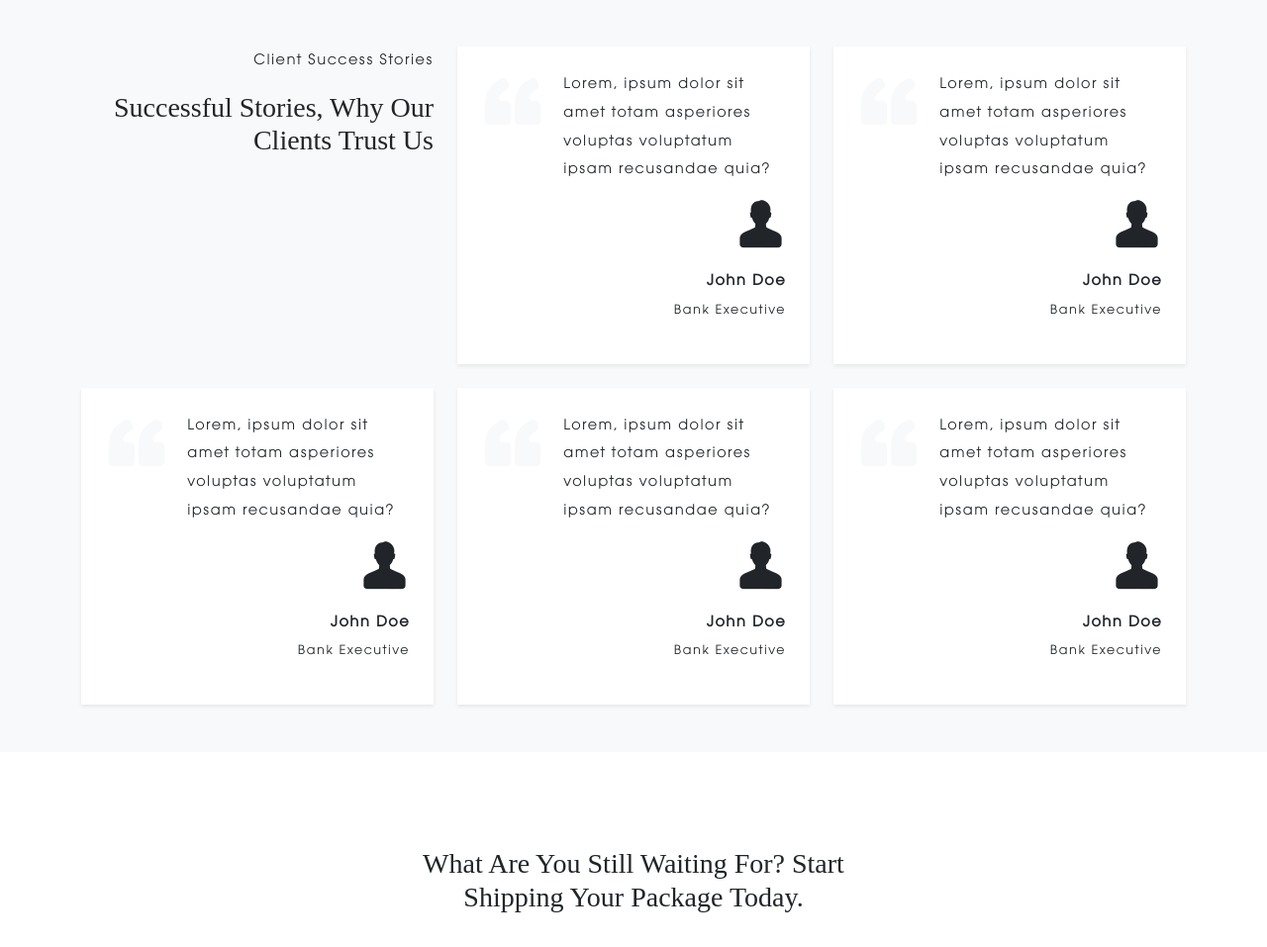
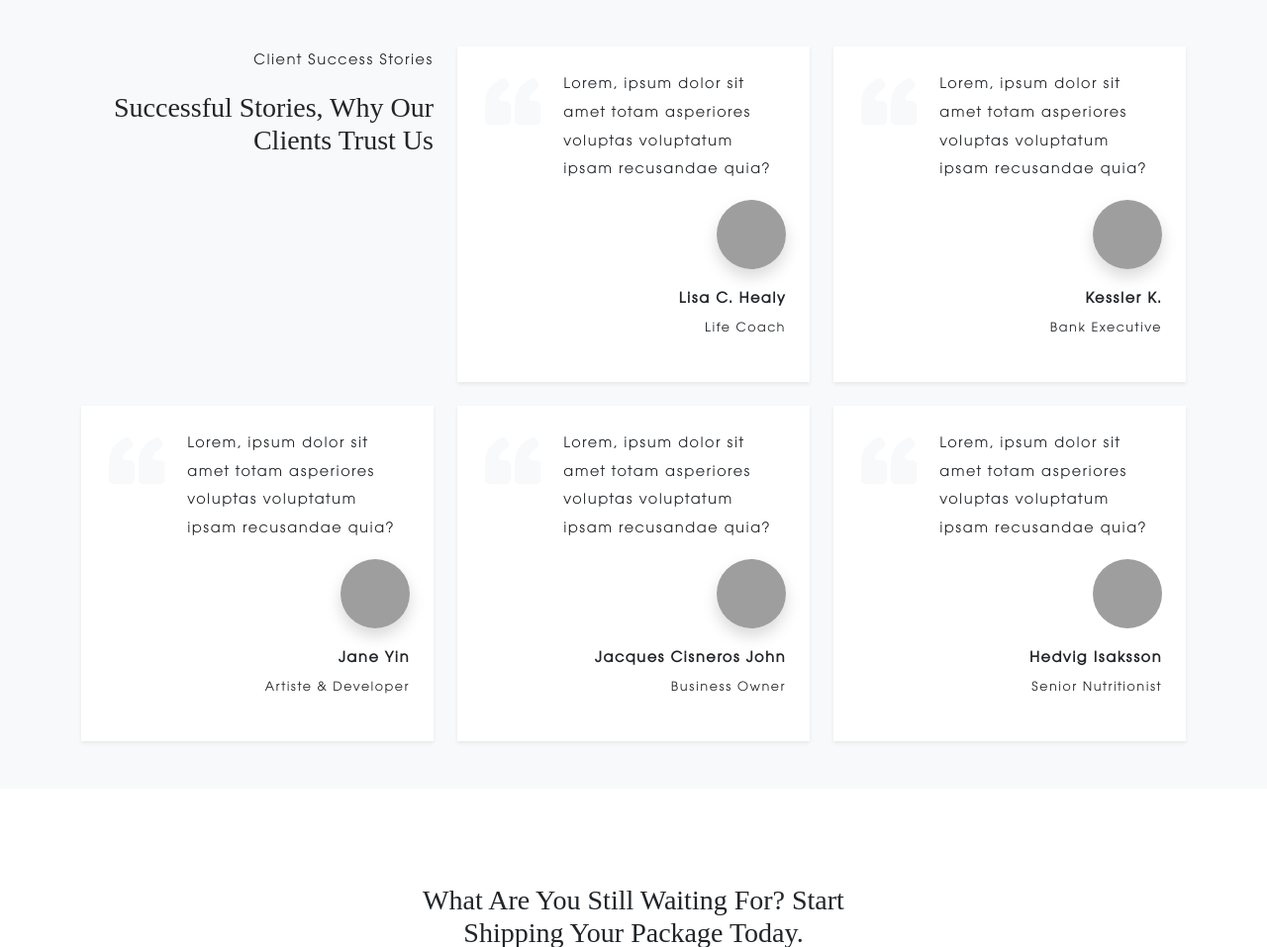
Before and after one commit to ndmichael/logistics, a Django app: page / in a window 1280 px wide. Shown: the part 2131-3088 px from the top of the page at 99% size. Run offline with Django 3.2, Linux system fonts and the light colour scheme; some libraries are stand-ins or nearby versions; some web fonts are replaced; grey boxes are pictures that could not be loaded.

Commit message:
added images, updated the testimonial section

```diff
--- a/shipment/templates/shipment/index.html
+++ b/shipment/templates/shipment/index.html
@@ -143,12 +143,11 @@
                         </p>
                         <div class="text-end">
                             <p>
-                                <img src="" alt="">
-                                <span class="icofont icofont-user-male icofont-3x"></span>
+                                <img src="{% static '/shipment/images/client1.jpg' %}" alt="" class="img-fluid rounded-circle shadow" style="width: 70px; height: 70px; object-fit: cover; object-position: top;">
                             </p>
                             <p>
-                                <b>John Doe</b> <br />
-                                <small>Bank Executive</small>
+                                <b>Lisa C. Healy</b> <br />
+                                <small>Life Coach</small>
                             </p>
                         </div>
                     </div>
@@ -162,11 +161,10 @@
                         </p>
                         <div class="text-end">
                             <p>
-                                <img src="" alt="">
-                                <span class="icofont icofont-user-male icofont-3x"></span>
+                                <img src="{% static '/shipment/images/client2.jpg' %}" alt="" class="img-fluid rounded-circle shadow" style="width: 70px; height: 70px; object-fit: cover; object-position: top;">
                             </p>
                             <p>
-                                <b>John Doe</b> <br />
+                                <b>Kessler K.</b> <br />
                                 <small>Bank Executive</small>
                             </p>
                         </div>
@@ -186,12 +184,11 @@
                         </p>
                         <div class="text-end">
                             <p>
-                                <img src="" alt="">
-                                <span class="icofont icofont-user-male icofont-3x"></span>
+                                <img src="{% static '/shipment/images/client3.jpg' %}" alt="" class="img-fluid rounded-circle shadow" style="width: 70px; height: 70px; object-fit: cover; object-position: top;">
                             </p>
                             <p>
-                                <b>John Doe</b> <br />
-                                <small>Bank Executive</small>
+                                <b>Jane Yin</b> <br />
+                                <small>Artiste & Developer</small>
                             </p>
                         </div>
                     </div>
@@ -205,12 +202,11 @@
                         </p>
                         <div class="text-end">
                             <p>
-                                <img src="" alt="">
-                                <span class="icofont icofont-user-male icofont-3x"></span>
+                                <img src="{% static '/shipment/images/client5.jpg' %}" alt="" class="img-fluid rounded-circle shadow" style="width: 70px; height: 70px; object-fit: cover; object-position: top;">
                             </p>
                             <p>
-                                <b>John Doe</b> <br />
-                                <small>Bank Executive</small>
+                                <b>Jacques Cisneros John</b> <br />
+                                <small>Business Owner</small>
                             </p>
                         </div>
                     </div>
@@ -224,12 +220,11 @@
                         </p>
                         <div class="text-end">
                             <p>
-                                <img src="" alt="">
-                                <span class="icofont icofont-user-male icofont-3x"></span>
+                                <img src="{% static '/shipment/images/client6.jpg' %}" alt="" class="img-fluid rounded-circle" style="width: 70px; height: 70px; object-fit: cover; object-position: top;">
                             </p>
                             <p>
-                                <b>John Doe</b> <br />
-                                <small>Bank Executive</small>
+                                <b>Hedvig Isaksson</b> <br />
+                                <small>Senior Nutritionist</small>
                             </p>
                         </div>
                     </div>
```
